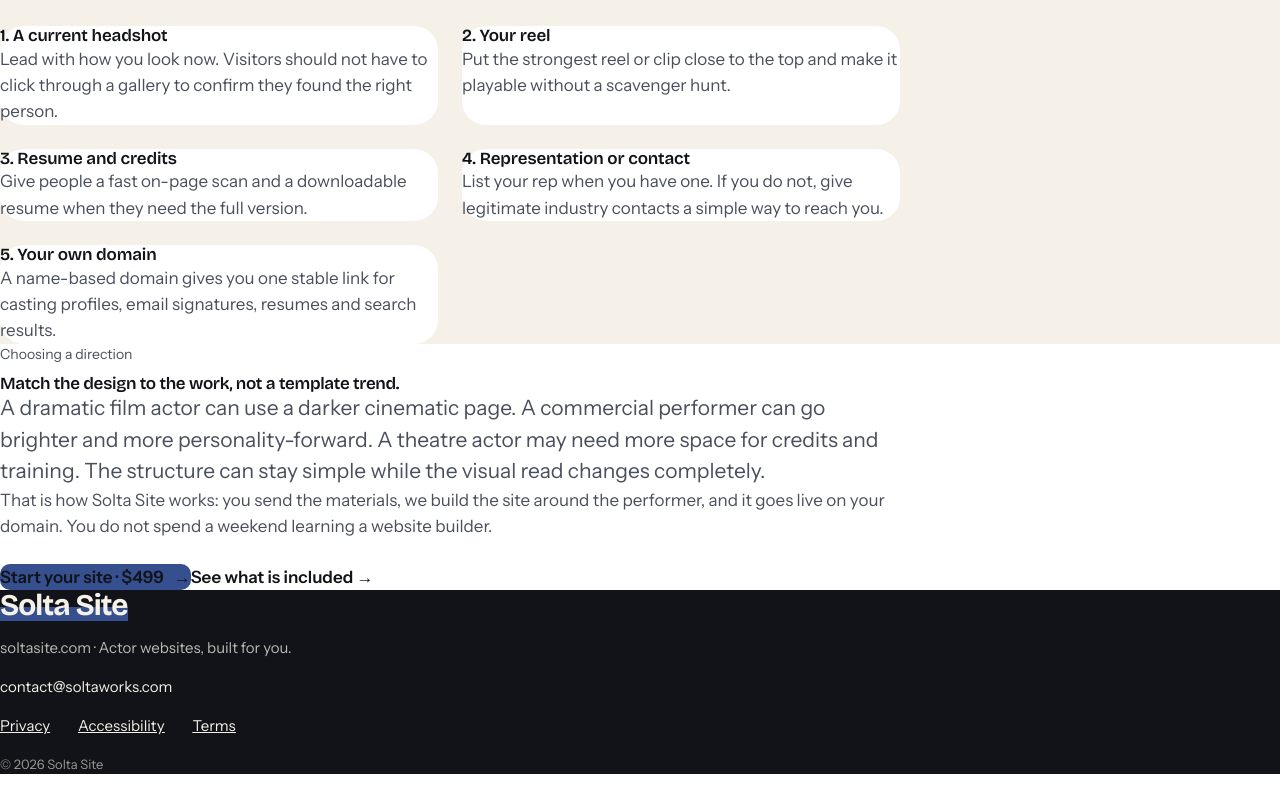
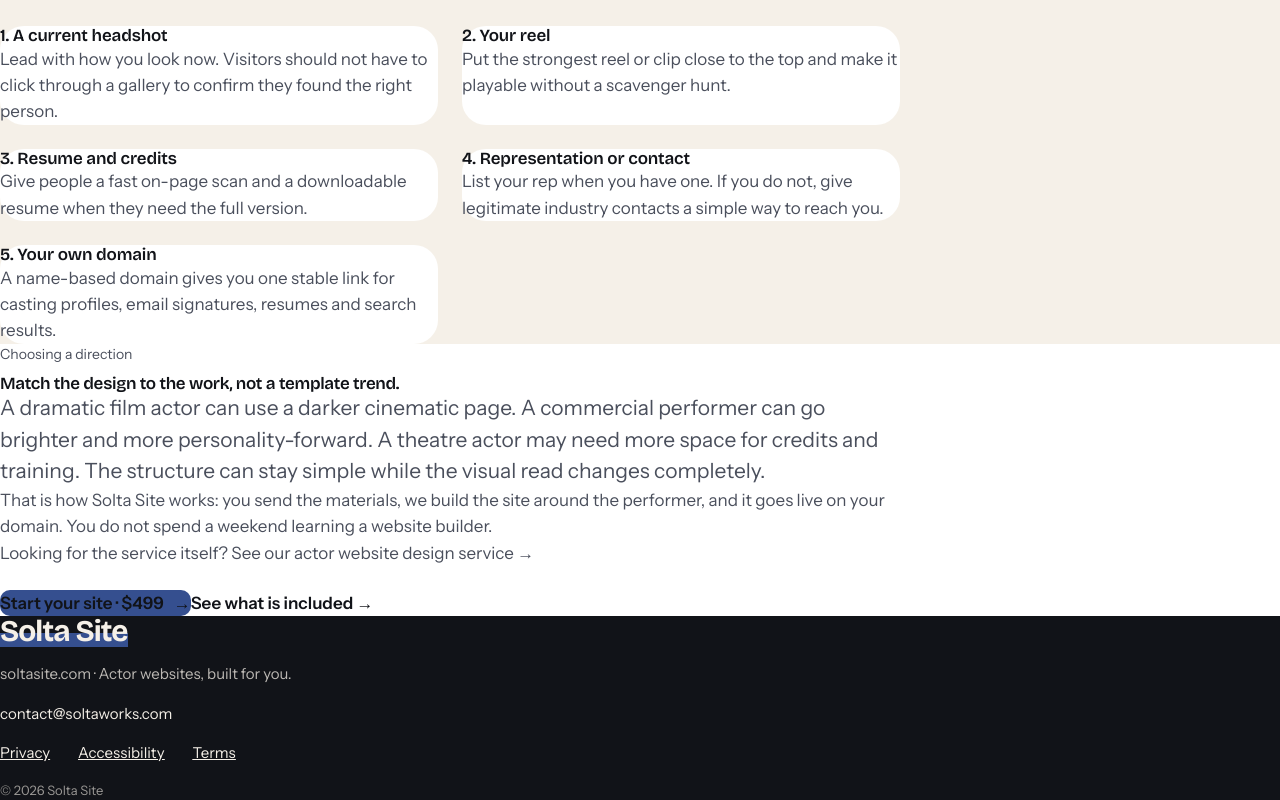
Before and after one commit to Poly-G/soltasite, a Next.js app: page /actor-website-examples in a window 1280 px wide. Shown: the part 841-1641 px from the top of the page. Before the commit the page ends 1615 px from the top, so only its background shows below. Built offline with nearby package versions, Linux system fonts and the light colour scheme.

Commit message:
Link examples guide to actor website design service

```diff
--- a/app/(site)/actor-website-examples/page.tsx
+++ b/app/(site)/actor-website-examples/page.tsx
@@ -128,6 +128,7 @@
             <h2 style={{ paddingTop: '10px' }}>Match the design to the work, not a template trend.</h2>
             <p className="lead">A dramatic film actor can use a darker cinematic page. A commercial performer can go brighter and more personality-forward. A theatre actor may need more space for credits and training. The structure can stay simple while the visual read changes completely.</p>
             <p className="p">That is how Solta Site works: you send the materials, we build the site around the performer, and it goes live on your domain. You do not spend a weekend learning a website builder.</p>
+            <p className="p">Looking for the service itself? <Link href="/actor-website-design">See our actor website design service →</Link></p>
             <div className="ctas" style={{ paddingTop: '24px' }}>
               <Link className="btn" href="/start">Start your site · $499 <span className="ar" aria-hidden="true">→</span></Link>
               <Link className="link" href="/">See what is included <span className="ar" aria-hidden="true">→</span></Link>
```
